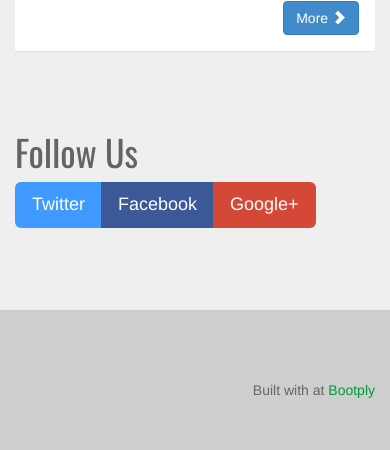
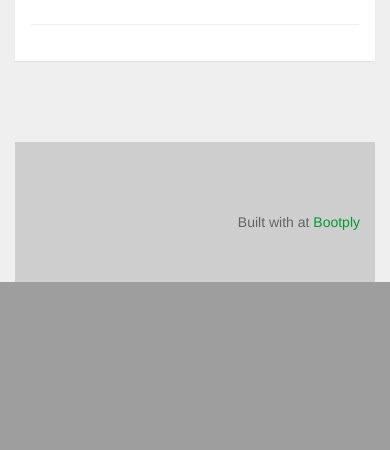
Before and after one commit to prengifo/GuardabosquesUSB, a Django app: page /main/ in a window 390 px wide; the page is wider, and only the part inside the window is pictured. Shown: the part 1425-1875 px from the top of that part. After the commit the page ends 1707 px from the top of that part, so only its background shows below. Run offline with Django 3.2, Linux system fonts and the light colour scheme; parts of the project's set-up code (start-up, migrations or seed data) failed here and were passed over; some libraries are stand-ins or nearby versions.

Commit message:
No demasiado, agregadas las funciones, falta redirigir y pulir los html, y poner el calendario de main donde va

```diff
--- a/GuardabosquesUSB/GuardabosquesUSB/settings/base.py
+++ b/GuardabosquesUSB/GuardabosquesUSB/settings/base.py
@@ -200,7 +200,7 @@ DJANGO_APPS = (
     'allauth.socialaccount',
     # ... include the providers you want to enable:
     'allauth.socialaccount.providers.google',
-    'login',
+    'GuardabosquesUSB',
 )
 SITE_ID = 1
 
--- a/GuardabosquesUSB/GuardabosquesUSB/urls.py
+++ b/GuardabosquesUSB/GuardabosquesUSB/urls.py
@@ -11,7 +11,7 @@ urlpatterns = patterns('',
     url(r'^accounts/', include('allauth.urls')),
     url(r'^$', TemplateView.as_view(template_name='account/login.html')),
     url(r'^main/$', TemplateView.as_view(template_name='main.html')),
-    url(r'^login/', include('login.urls')),
+    url(r'^registro', TemplateView.as_view(template_name='account/registro.html')),
     # Examples:
     # url(r'^$', 'GuardabosquesUSB.views.home', name='home'),
     # url(r'^GuardabosquesUSB/', include('GuardabosquesUSB.foo.urls')),
--- a/GuardabosquesUSB/templates/main.html
+++ b/GuardabosquesUSB/templates/main.html
@@ -239,21 +239,18 @@ a,a:hover {
     <nav class="collapse navbar-collapse" role="navigation">
       <ul class="nav navbar-nav">
         <li>
-          <a href="#">Cargar</a>
+          <a href="#">Registro de Actividades</a>
         </li>
         <li>
-          <a href="#">Mis Datos</a>
+          <a href="#">Bitácora</a>
         </li>
         <li>
-          <a href="#">Category</a>
-        </li>
-        <li>
-          <a href="#">Category</a>
+          <a href="#">Informe</a>
         </li>
       </ul>
       <ul class="nav navbar-nav pull-right">
         <li class="dropdown">
-          <a href="#" id="nbAcctDD" class="dropdown-toggle" data-toggle="dropdown"><i class="icon-user"></i>Usuario<i class="icon-sort-down"></i></a>
+          <a href="#" id="nbAcctDD" class="dropdown-toggle" data-toggle="dropdown"><i class="icon-user"></i>Mi Perfil<i class="icon-sort-down"></i></a>
           <ul class="dropdown-menu pull-right">
             <li><a href="#">Cerrar Sesion</a></li>
           </ul>
@@ -299,95 +296,20 @@ a,a:hover {
 
 
           <!--/stories-->
-          <div class="row">
+          <div class="column">
             <br>
-            <div class="col-md-2 col-sm-3 text-center">
-	      <div id="piechart" style="width: 160px; height: 160px;"></div>
-            </div>
-            <div class="col-md-10 col-sm-9">
-              <h3>Registro de Actividades</h3>
-              <div class="row">
-                <div class="col-xs-9">
-                  <h4><span class="label label-default">Detalles</span></h4><h4>
-                  </h4></div>
-                <div class="col-xs-3"></div>
-              </div>
-              <br><br>
-            </div>
+	      <div id="piechart" style="width: 400px; height: 400px;"></div>
+
           </div>
+            <iframe src="https://www.google.com/calendar/embed?src=arturo.voltattorni%40gmail.com&ctz=America/Caracas" style="border: 0" width="800" height="600" frameborder="0" scrolling="no"></iframe>
           <hr>
-
-          <div class="row">
-            <br>
-            <div class="col-md-2 col-sm-3 text-center">
-              <a class="story-title" href="http://www.techvisually.com/p/M9aZMr7qXc"><img alt="14 Useful Sites for Designers" src="http://site2img-api.herokuapp.com/1078600777" style="width:100px;height:100px" class="img-circle"></a>
-            </div>
-            <div class="col-md-10 col-sm-9">
-              <h3>Bitácora</h3>
-              <div class="row">
-                <div class="col-xs-9">
-                  <h4><span class="label label-default">Editar</span></h4><h4>
-                  </h4></div>
-                <div class="col-xs-3"></div>
-              </div>
-              <br><br>
-            </div>
-          </div>
-          <hr>
-
-          <div class="row">
-            <br>
-            <div class="col-md-2 col-sm-3 text-center">
-              <a class="story-title" href="http://www.techvisually.com/p/AjwaicZ90d"><img alt="Measuring Your Link Building with Google Analytics" src="http://site2img-api.herokuapp.com/1078043535" style="width:100px;height:100px" class="img-circle"></a>
-            </div>
-            <div class="col-md-10 col-sm-9">
-              <h3>Informe Final</h3>
-              <div class="row">
-                <div class="col-xs-9">
-                  <h4><span class="label label-default">Cargar</span></h4><h4>
-                  <small style="font-family:courier,'new courier';" class="text-muted"> <a href="#" class="text-muted"> Generar PDF </a> • <a href="#" class="text-muted">Solicitar Validación</a></small>
-                  </h4></div>
-                <div class="col-xs-3"></div>
-              </div>
-              <br><br>
-            </div>
-          </div>
-          <hr>
-          <hr>
-          <!--/stories-->
-
-
-          <a href="/" class="btn btn-primary pull-right btnNext">More <i class="glyphicon glyphicon-chevron-right"></i></a>
-
-
-        </div>
       </div>
-
 
 
    	</div><!--/col-12-->
   </div>
 </div>
 
-
-<hr>
-
-<div class="container" id="footer">
-  <div class="row">
-    <div class="col col-sm-12">
-
-      <h1>Follow Us</h1>
-      <div class="btn-group">
-       <a class="btn btn-twitter btn-lg" href="#"><i class="icon-twitter icon-large"></i> Twitter</a>
-	   <a class="btn btn-facebook btn-lg" href="#"><i class="icon-facebook icon-large"></i> Facebook</a>
-	   <a class="btn btn-google-plus btn-lg" href="#"><i class="icon-google-plus icon-large"></i> Google+</a>
-      </div>
-
-    </div>
-  </div>
-</div>
-
-<hr>
 
 <hr>
 
```
Also changed, not shown: GuardabosquesUSB/GuardabosquesUSB/models.py (+6 -6 lines).
